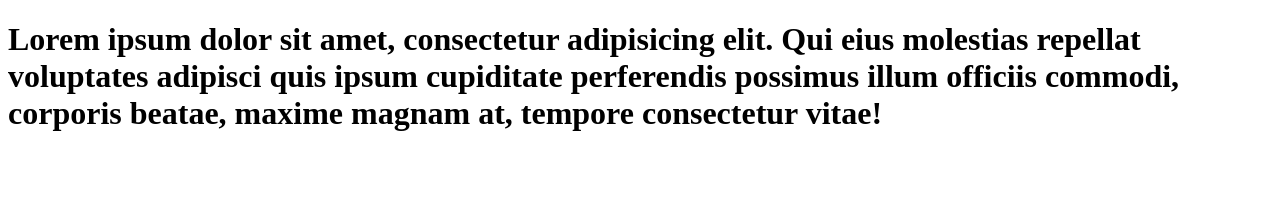
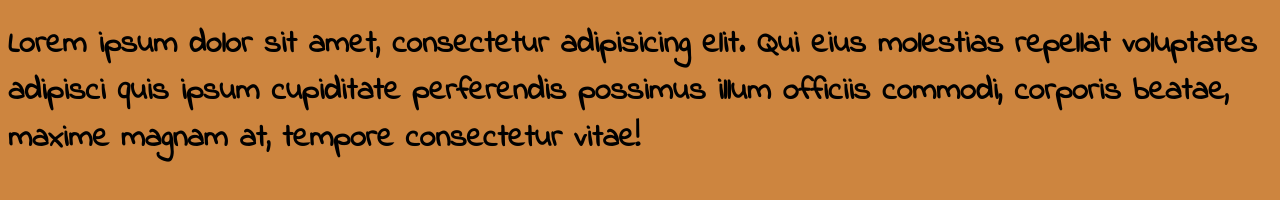
Before and after one commit to fredpaes/est-basica, a plain HTML site: page index.html in a window 1280 px wide. Drawn offline with Linux system fonts and the light colour scheme.

Commit message:
fonts y sass

```diff
--- /dev/null
+++ b/css/style.scss
@@ -0,0 +1,6 @@
+@import url('https://fonts.googleapis.com/css?family=Indie+Flower');
+$font: 'Indie Flower', cursive;
+body {
+    background: peru;
+    font-family: $font;
+}
--- a/index.html
+++ b/index.html
@@ -4,6 +4,7 @@
     <meta charset="UTF-8"/>
     <meta name="viewport" content="width=device-width, initial-scale=1.0"/>
     <meta http-equiv="X-UA-Compatible" content="ie=edge"/>
+    <link rel="stylesheet" href="css/style.css"/>
     <title>Document</title>
   </head>
   <body>
```
Also changed, not shown: css/style.css (added), 1 other file.
